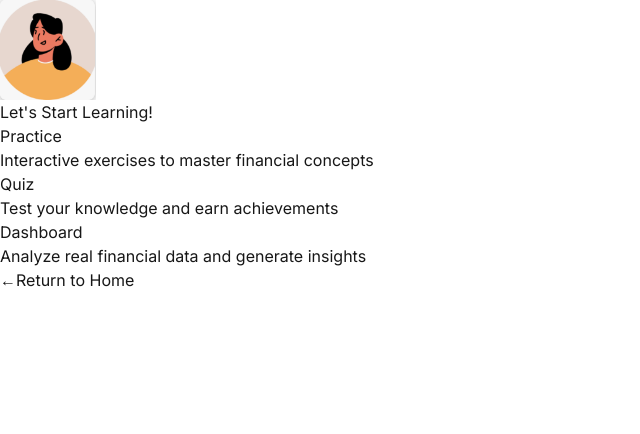
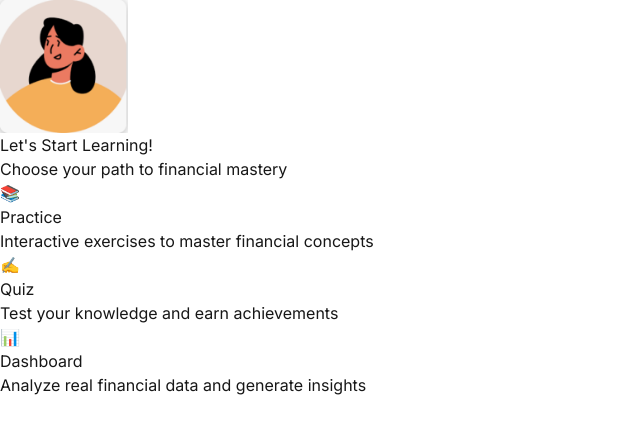
Before and after one commit to aal51282/truest-assist, a Next.js app in the folder frontend/: page /learning-path in a window 1280 px wide. Shown: the top 434 px of the page, without its empty margins (0-640 px from the left). Built offline with nearby package versions, Linux system fonts and the light colour scheme.

Commit message:
Created the landing page after register and login.

```diff
--- a/frontend/src/app/learning-path/page.tsx
+++ b/frontend/src/app/learning-path/page.tsx
@@ -1,65 +1,76 @@
-'use client';
+"use client";
 
-import React from 'react';
-import Image from 'next/image';
-import Link from 'next/link';
+import React from "react";
+import Image from "next/image";
+import Link from "next/link";
 
 const LearningPathPage = () => {
   return (
     <div className="min-h-screen bg-white p-8 max-w-2xl mx-auto">
       {/* Avatar and Welcome */}
       <div className="flex flex-col items-center mb-12">
-        <div className="w-24 h-24 rounded-full overflow-hidden mb-6">
+        <div className="w-32 h-32 rounded-full overflow-hidden mb-6 bg-white p-2 shadow-lg">
           <Image
             src="/woman.png"
             alt="Profile Avatar"
-            width={96}
-            height={96}
-            className="object-cover"
+            width={128}
+            height={128}
+            className="object-cover rounded-full"
             priority
           />
         </div>
-        <h1 className="text-4xl font-bold text-[#612665] mb-8">Let&apos;s Start Learning!</h1>
+        <h1 className="text-4xl font-bold text-[#612665] mb-4">Let&apos;s Start Learning!</h1>
+        <p className="text-xl text-[#b8a3be]">Choose your path to financial mastery</p>
       </div>
 
       {/* Learning Options */}
       <div className="space-y-6">
-        <Link href="/practice" className="block">
-          <div className="p-6 border-2 border-[#F3F0F4] rounded-lg hover:border-[#612665] transition-all transform hover:scale-[1.02] cursor-pointer">
-            <h2 className="text-2xl font-semibold text-[#612665]">Practice</h2>
-            <p className="text-[#b8a3be] mt-2">
+        <Link href="/practice" className="block group">
+          <div className="p-8 border-2 border-[#F3F0F4] rounded-xl hover:border-[#612665] hover:shadow-lg transition-all transform hover:-translate-y-1 cursor-pointer bg-white">
+            <div className="flex items-start space-x-6">
+              <div className="text-4xl bg-[#F3F0F4] w-16 h-16 rounded-xl flex items-center justify-center group-hover:bg-[#612665] group-hover:text-white transition-colors">
+                📚
+              </div>
+              <div>
+                <h2 className="text-2xl font-bold text-[#612665] mb-2">Practice</h2>
+                <p className="text-[#b8a3be]">
                   Interactive exercises to master financial concepts
                 </p>
               </div>
+            </div>
+          </div>
         </Link>
 
-        <Link href="/quiz" className="block">
-          <div className="p-6 border-2 border-[#F3F0F4] rounded-lg hover:border-[#612665] transition-all transform hover:scale-[1.02] cursor-pointer">
-            <h2 className="text-2xl font-semibold text-[#612665]">Quiz</h2>
-            <p className="text-[#b8a3be] mt-2">
+        <Link href="/quiz" className="block group">
+          <div className="p-8 border-2 border-[#F3F0F4] rounded-xl hover:border-[#612665] hover:shadow-lg transition-all transform hover:-translate-y-1 cursor-pointer bg-white">
+            <div className="flex items-start space-x-6">
+              <div className="text-4xl bg-[#F3F0F4] w-16 h-16 rounded-xl flex items-center justify-center group-hover:bg-[#612665] group-hover:text-white transition-colors">
+                ✍️
+              </div>
+              <div>
+                <h2 className="text-2xl font-bold text-[#612665] mb-2">Quiz</h2>
+                <p className="text-[#b8a3be]">
                   Test your knowledge and earn achievements
                 </p>
               </div>
+            </div>
+          </div>
         </Link>
 
-        <Link href="/dashboard" className="block">
-          <div className="p-6 border-2 border-[#F3F0F4] rounded-lg hover:border-[#612665] transition-all transform hover:scale-[1.02] cursor-pointer">
-            <h2 className="text-2xl font-semibold text-[#612665]">Dashboard</h2>
-            <p className="text-[#b8a3be] mt-2">
+        <Link href="/dashboard" className="block group">
+          <div className="p-8 border-2 border-[#F3F0F4] rounded-xl hover:border-[#612665] hover:shadow-lg transition-all transform hover:-translate-y-1 cursor-pointer bg-white">
+            <div className="flex items-start space-x-6">
+              <div className="text-4xl bg-[#F3F0F4] w-16 h-16 rounded-xl flex items-center justify-center group-hover:bg-[#612665] group-hover:text-white transition-colors">
+                📊
+              </div>
+              <div>
+                <h2 className="text-2xl font-bold text-[#612665] mb-2">Dashboard</h2>
+                <p className="text-[#b8a3be]">
                   Analyze real financial data and generate insights
                 </p>
               </div>
-        </Link>
             </div>
-
-      {/* Back to Home */}
-      <div className="mt-12 text-center">
-        <Link
-          href="/home"
-          className="text-[#612665] font-semibold hover:underline inline-flex items-center"
-        >
-          <span className="mr-2">←</span>
-          Return to Home
+          </div>
         </Link>
       </div>
     </div>
```
Also changed, not shown: frontend/src/app/signup/page.tsx (+30 -27 lines). Lines whose indentation alone changed are shown as unchanged.
